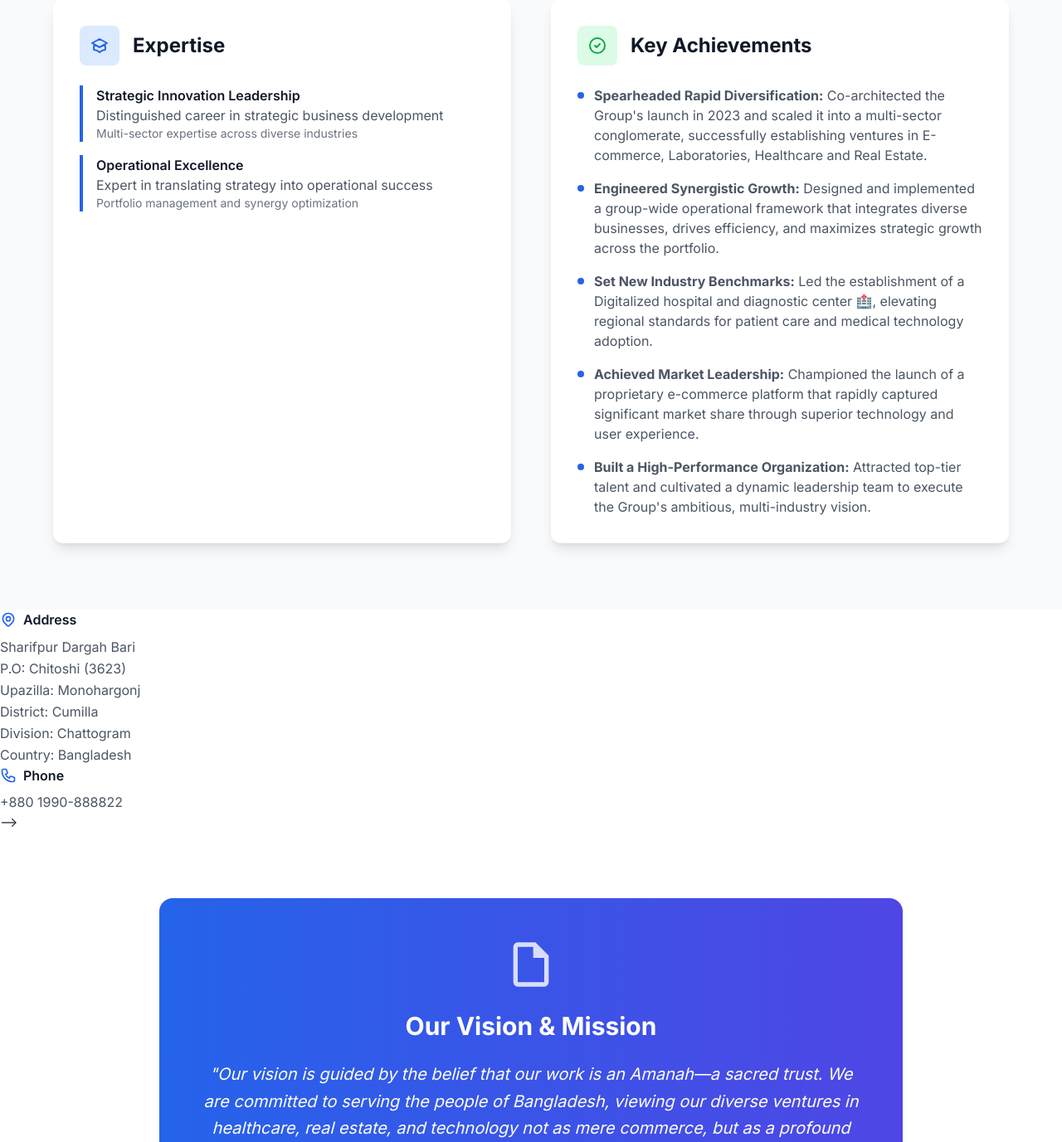
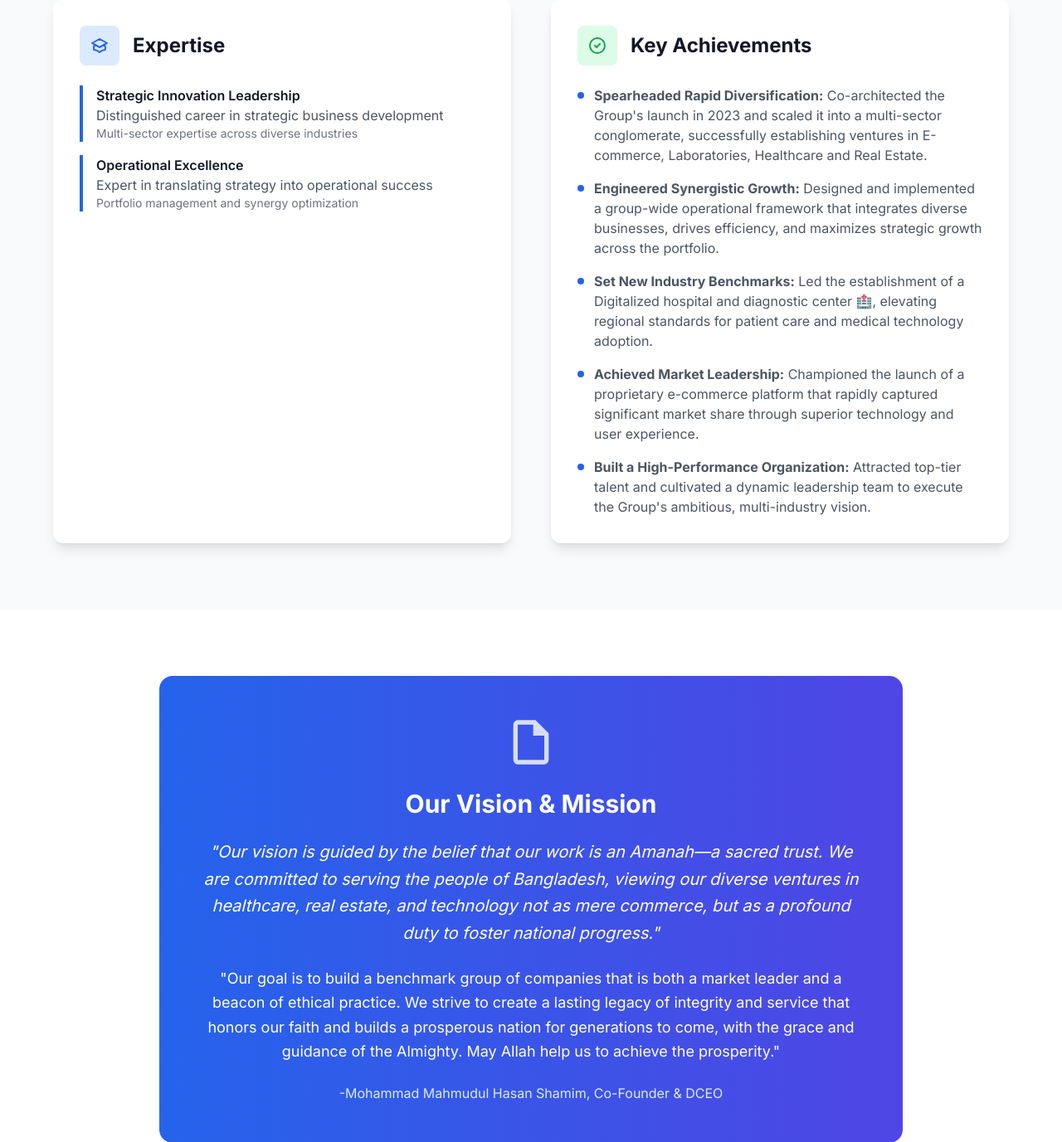
Before and after one commit to jonyprachine123/corporate, a Flask app: page /about/cofounder in a window 1280 px wide. Shown: the part 1226-2603 px from the top of the page at 83% size. Run offline with Flask 3, Linux system fonts and the light colour scheme; some libraries are stand-ins or nearby versions.

Commit message:
Co founder duplicate address diasble

```diff
--- a/templates/public/cofounder.html
+++ b/templates/public/cofounder.html
@@ -133,59 +133,7 @@
 </div>
 
 <!-- Contact Information Section -->
-<!-- <div class="bg-gray-50 py-16">
-    <div class="container mx-auto px-6">
-        <div class="max-w-4xl mx-auto">
-            <div class="bg-white p-8 rounded-xl shadow-lg">
-                <div class="flex items-center mb-6">
-                    <div class="w-12 h-12 bg-blue-100 rounded-lg flex items-center justify-center mr-4">
-                        <svg class="w-6 h-6 text-blue-600" fill="none" stroke="currentColor" viewBox="0 0 24 24">
-                            <path stroke-linecap="round" stroke-linejoin="round" stroke-width="2" d="M17.657 16.657L13.414 20.9a1.998 1.998 0 01-2.827 0l-4.244-4.243a8 8 0 1111.314 0z"></path>
-                            <path stroke-linecap="round" stroke-linejoin="round" stroke-width="2" d="M15 11a3 3 0 11-6 0 3 3 0 016 0z"></path>
-                        </svg>
-                    </div>
-                    <h3 class="text-2xl font-bold text-gray-900">Contact Information</h3>
-                </div>
 
-                <div class="grid md:grid-cols-2 gap-6">
-                    <!-- Address -->
-                    <div class="space-y-2">
-                        <h4 class="font-semibold text-gray-900 flex items-center">
-                            <svg class="w-5 h-5 text-blue-600 mr-2" fill="none" stroke="currentColor" viewBox="0 0 24 24">
-                                <path stroke-linecap="round" stroke-linejoin="round" stroke-width="2" d="M17.657 16.657L13.414 20.9a1.998 1.998 0 01-2.827 0l-4.244-4.243a8 8 0 1111.314 0z"></path>
-                                <path stroke-linecap="round" stroke-linejoin="round" stroke-width="2" d="M15 11a3 3 0 11-6 0 3 3 0 016 0z"></path>
-                            </svg>
-                            Address
-                        </h4>
-                        <p class="text-gray-600 leading-relaxed">
-                            Sharifpur Dargah Bari<br>
-                            P.O: Chitoshi (3623)<br>
-                            Upazilla: Monohargonj<br>
-                            District: Cumilla<br>
-                            Division: Chattogram<br>
-                            Country: Bangladesh
-                        </p>
-                    </div>
-
-                    <!-- Phone -->
-                    <div class="space-y-2">
-                        <h4 class="font-semibold text-gray-900 flex items-center">
-                            <svg class="w-5 h-5 text-blue-600 mr-2" fill="none" stroke="currentColor" viewBox="0 0 24 24">
-                                <path stroke-linecap="round" stroke-linejoin="round" stroke-width="2" d="M3 5a2 2 0 012-2h3.28a1 1 0 01.948.684l1.498 4.493a1 1 0 01-.502 1.21l-2.257 1.13a11.042 11.042 0 005.516 5.516l1.13-2.257a1 1 0 011.21-.502l4.493 1.498a1 1 0 01.684.949V19a2 2 0 01-2 2h-1C9.716 21 3 14.284 3 6V5z"></path>
-                            </svg>
-                            Phone
-                        </h4>
-                        <p class="text-gray-600">
-                            <a href="tel:+8801990888822" class="hover:text-blue-600 transition-colors">
-                                +880 1990-888822
-                            </a>
-                        </p>
-                    </div>
-                </div>
-            </div>
-        </div>
-    </div>
-</div> -->
 
 <!-- Vision Statement -->
 <div class="py-20">
```
